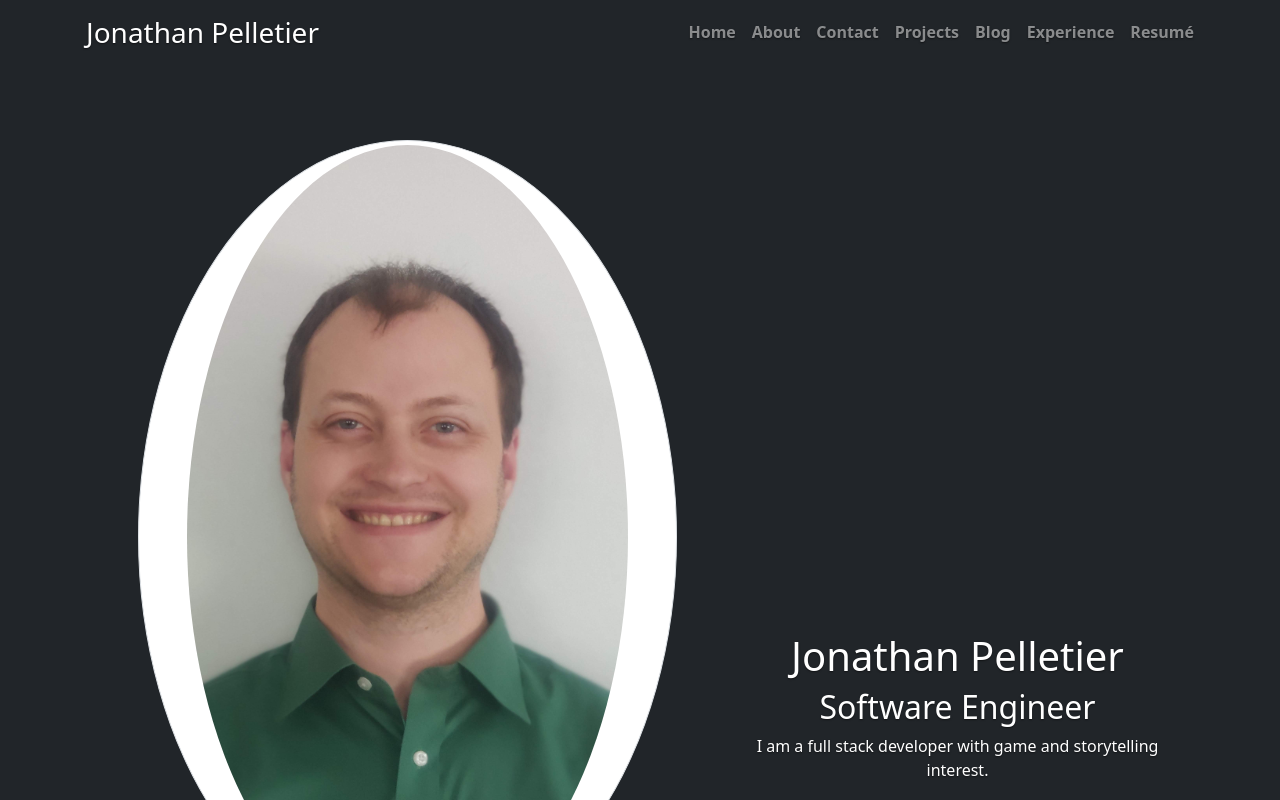
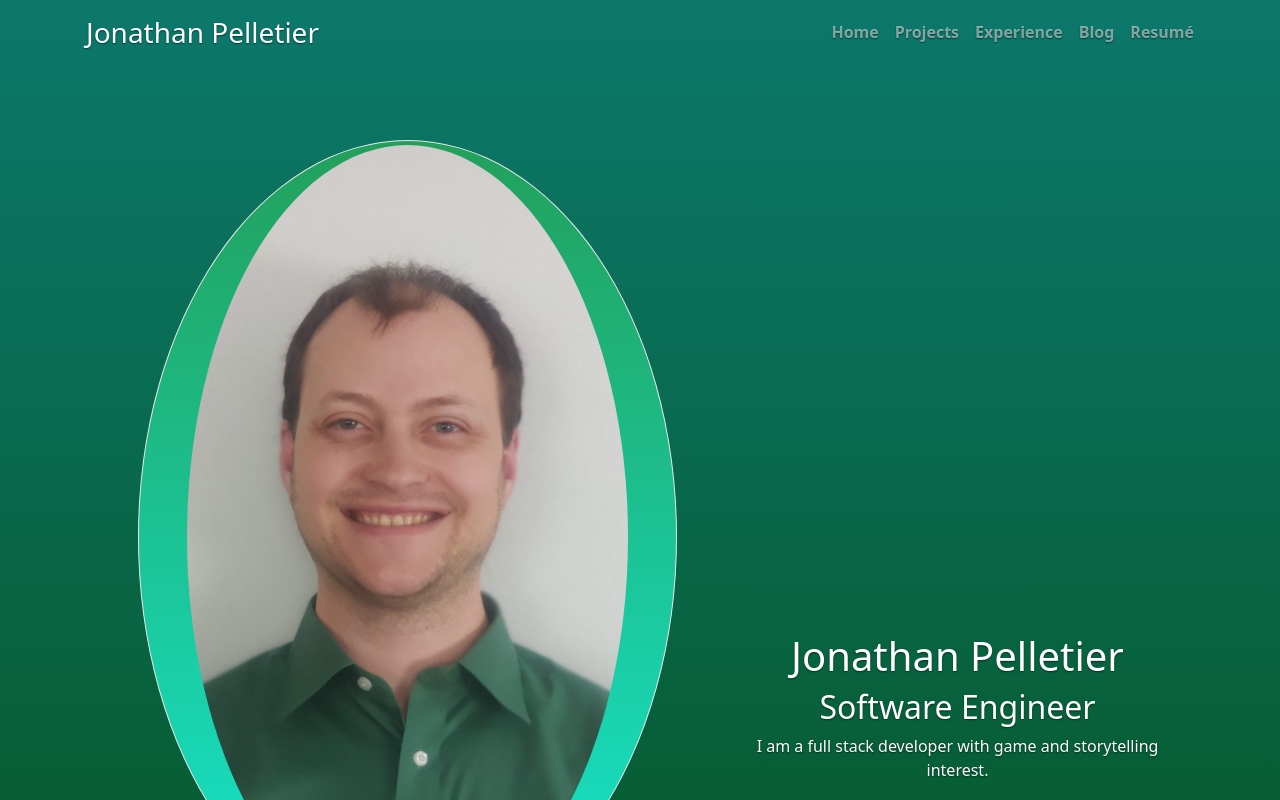
Before and after one commit to Funmungus/funmungus.github.io, a React (Vite) app in the folder project/: page / in a window 1280 px wide. Shown: the top 800 px of the page. Built offline with nearby package versions, Linux system fonts and the light colour scheme.

Commit message:
Teal style

```diff
--- a/project/src/App.tsx
+++ b/project/src/App.tsx
@@ -10,16 +10,10 @@ function App() {
     document.title = "Jonathan Pelletier";
   }, []);
   return (
-    <div className="d-flex h-100 text-center text-white bg-dark">
+    <div className="d-flex h-100 text-center text-white bg-primary-teal">
       <div className="container cover-container d-flex w-100 h-100 p-3 mx-auto flex-column">
         <Header
           onNavigateHome={function (): void {
-            throw new Error("Function not implemented.");
-          }}
-          onNavigateAbout={function (): void {
-            throw new Error("Function not implemented.");
-          }}
-          onNavigateContact={function (): void {
             throw new Error("Function not implemented.");
           }}
           onNavigateProjects={function (): void {
@@ -40,7 +34,7 @@ function App() {
           <section id="spacer"></section>
           <div className="row align-items-start mb-3">
             <img
-              className="col img-thumbnail rounded-circle w-25 px-5 mx-5"
+              className="bg-info-teal col img-thumbnail rounded-circle w-25 px-5 mx-5"
               src={portraitImg}
               alt="profile picture"
             ></img>
--- a/project/src/components/Footer.tsx
+++ b/project/src/components/Footer.tsx
@@ -1,6 +1,6 @@
 function Footer() {
   return (
-    <footer className="mt-auto text-white-50">
+    <footer className="mt-auto text-white-80">
       Attributes:
       <ul className="list-group bg-dark text-white">
         <li className="list-group-item bg-dark text-white">
--- a/project/src/components/Header.tsx
+++ b/project/src/components/Header.tsx
@@ -3,21 +3,17 @@ import { NavLink } from "./NavLink";
 
 interface HeaderProps {
   onNavigateHome: () => void;
-  onNavigateAbout: () => void;
-  onNavigateContact: () => void;
   onNavigateProjects: () => void;
+  onNavigateExperience: () => void;
   onNavigateBlog: () => void;
-  onNavigateExperience: () => void;
   onNavigateResume: () => void;
 }
 
 export const Header: React.FC<HeaderProps> = ({
   onNavigateHome,
-  onNavigateAbout,
-  onNavigateContact,
   onNavigateProjects,
+  onNavigateExperience,
   onNavigateBlog,
-  onNavigateExperience,
   onNavigateResume,
 }) => {
   return (
@@ -26,11 +22,9 @@ export const Header: React.FC<HeaderProps> = ({
         <h3 className="float-md-start mb-0">Jonathan Pelletier</h3>
         <nav className="nav nav-masthead justify-content-center float-md-end">
           <NavLink label="Home" active={true} onClick={onNavigateHome} />
-          <NavLink label="About" onClick={onNavigateAbout} />
-          <NavLink label="Contact" onClick={onNavigateContact} />
           <NavLink label="Projects" onClick={onNavigateProjects} />
+          <NavLink label="Experience" onClick={onNavigateExperience} />
           <NavLink label="Blog" onClick={onNavigateBlog} />
-          <NavLink label="Experience" onClick={onNavigateExperience} />
           <NavLink label="Resumé" onClick={onNavigateResume} />
         </nav>
       </div>
--- /dev/null
+++ b/project/src/styles/index.scss
@@ -0,0 +1,15 @@
+// Define custom teal color
+$custom-teal: #0c786c;
+$custom-teal-light: #16e5cd;
+
+.bg-teal {
+  background-color: $custom-teal !important;
+}
+
+.bg-primary-teal {
+  background-image: linear-gradient(180deg, $custom-teal 0%, #044e15 100%);
+}
+
+.bg-info-teal {
+  background-image: linear-gradient(180deg, #22a05b 0%, $custom-teal-light 100%);
+}
```
Also changed, not shown: project/src/main.tsx (+7 -6 lines).
